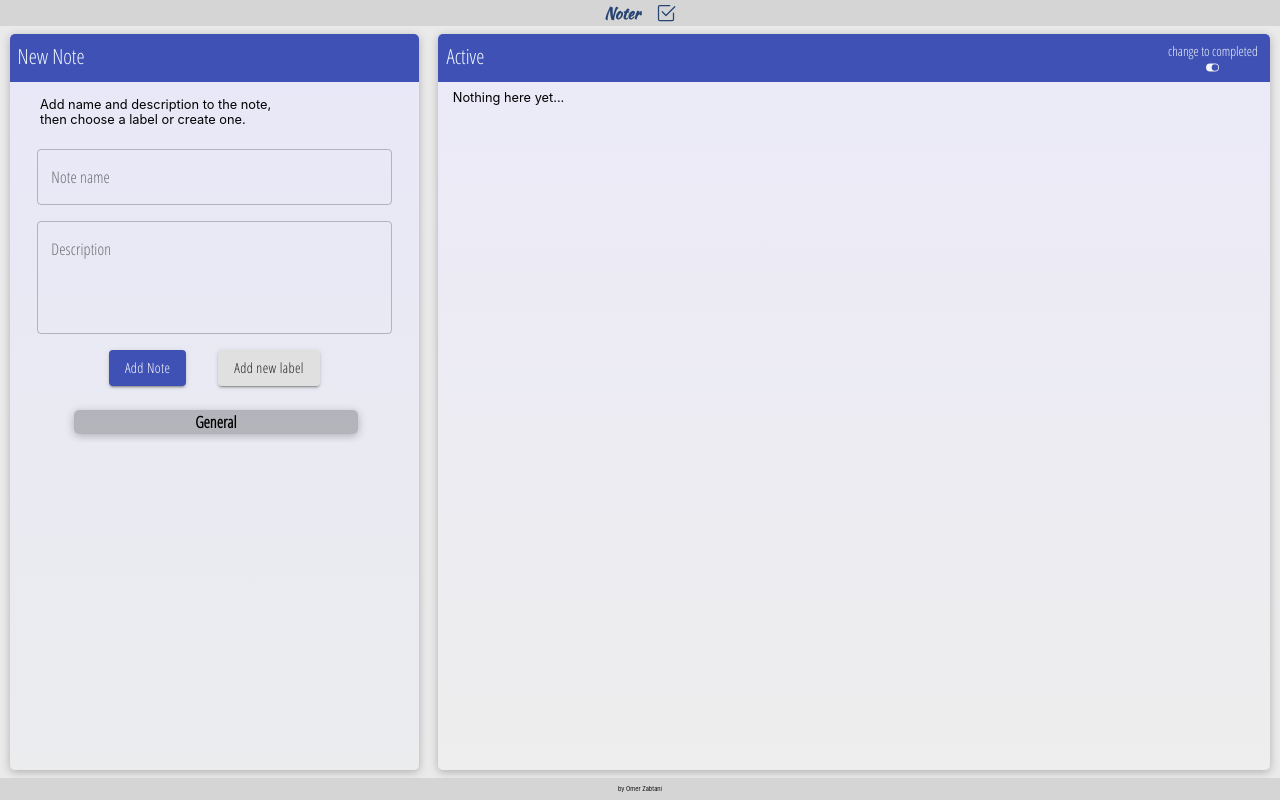
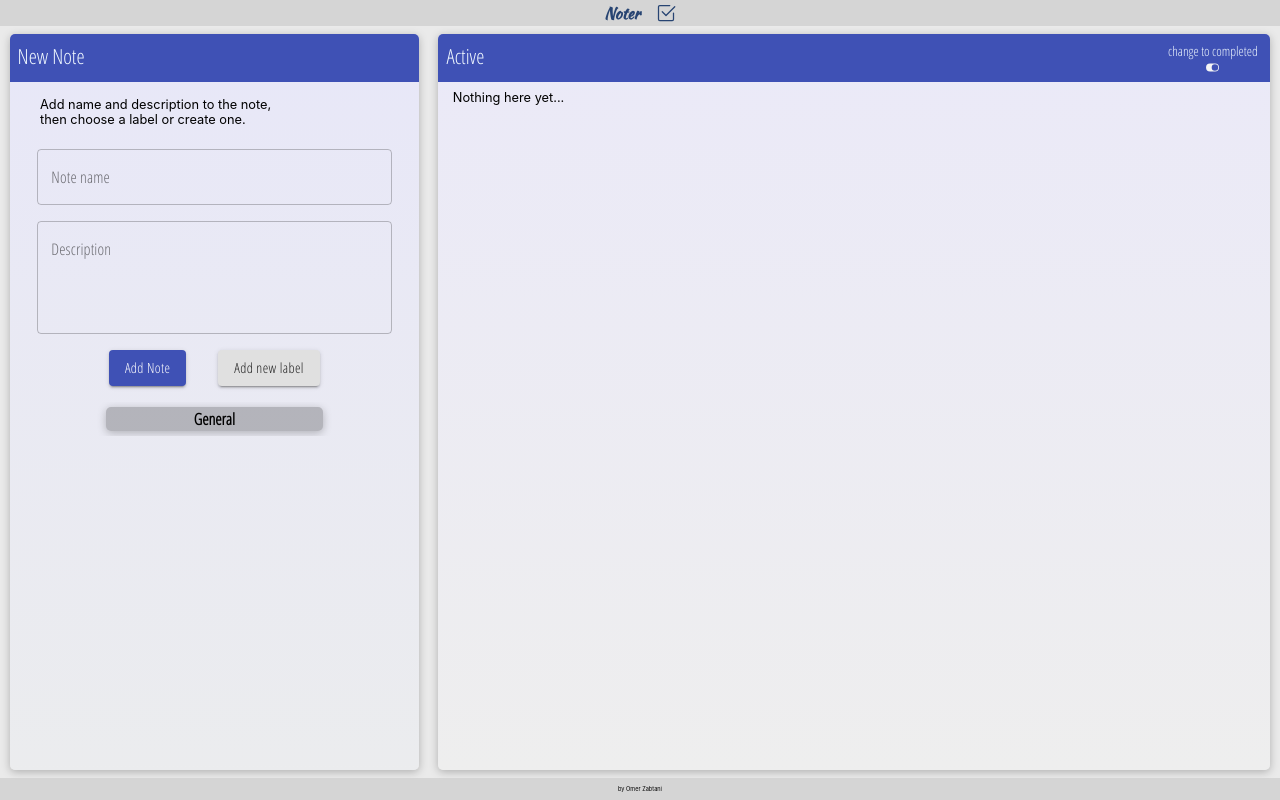
Before and after one commit to zabtani/Noter, a React (Create React App) app: page / in a window 1280 px wide. Built offline with nearby package versions, Linux system fonts and the light colour scheme.

Commit message:
update general

```diff
--- a/src/components/Lists/Task/Task.js
+++ b/src/components/Lists/Task/Task.js
@@ -41,7 +41,9 @@ const Task = (props) => {
           onClose={closeRemoveModalHandler}
           onAction={removeHandler.bind(null, props.data.id)}
         >
-          are you sure?
+          Sure you want to remove
+          <br />
+          <span className={classes.modalTaskName}>{props.data.name}</span> ?
         </Modal>
       )}
       <div className={classes.topContainer}>
--- a/src/components/Lists/Task/Task.module.css
+++ b/src/components/Lists/Task/Task.module.css
@@ -54,7 +54,10 @@
 p {
   padding: 0.4rem;
 }
-
+.modalTaskName {
+  vertical-align: baseline;
+  font-weight: bold;
+}
 .icon {
   margin-right: 0.3rem;
 }
--- a/src/components/TaskGenerator/OptionButton.js
+++ b/src/components/TaskGenerator/OptionButton.js
@@ -2,11 +2,7 @@ import classes from './TaskGenerator.module.css';
 import LabelDeleteIcon from '../UI/Icons/LabelDeleteIcon';
 const OptionButton = (props) => {
   return (
-    <li
-      className={`${classes.option} ${props.chosen && classes.chosen} ${
-        !props.deleteOption && classes.default
-      }`}
-    >
+    <li className={`${classes.option} ${props.chosen && classes.chosen}  `}>
       {props.deleteOption && props.chosen && (
         <button
           type="button"
--- a/src/components/TaskGenerator/TaskGenerator.module.css
+++ b/src/components/TaskGenerator/TaskGenerator.module.css
@@ -19,13 +19,11 @@ form p {
   align-items: center;
   list-style: none;
   padding: 0;
+  margin: 0;
+  width: 100%;
   text-align: center;
   height: fit-content;
   overflow: hidden;
-
-  padding: 0.2rem;
-  width: 100%;
-  margin: auto;
 }
 
 .option .labelButton {
@@ -38,30 +36,25 @@ form p {
   text-align: center;
 }
 .option .delButton {
-  float: left;
-  top: -0.5px;
-  margin-top: 4.5px;
   border: none;
   background-color: transparent;
   width: fit-content !important;
+}
+.option.chosen .delButton {
+  margin-left: -35px;
 }
 .option {
   transition: width 0.5s;
   width: 65%;
 }
-.option.chosen .icon {
-  margin-bottom: 13%;
-  vertical-align: middle;
-}
+
 .option.chosen {
   width: 85%;
-  display: flex;
-  margin-right: 35px;
+}
+.option.chosen .icon {
+  vertical-align: middle;
+  margin-bottom: 7.5px;
 }
 .option.chosen button {
   font-weight: bolder;
-  width: 85%;
 }
-.default.option.chosen {
-  margin-left: 8%;
-}
--- a/src/components/UI/Modal.js
+++ b/src/components/UI/Modal.js
@@ -10,6 +10,7 @@ const ModalOverlay = (props) => {
   return (
     <div className={classes.modal}>
       <p className={classes.content}>{props.children}</p>
+      <div className={classes.buttonsContainer}>
         <Button
           variant="contained"
           color="primary"
@@ -22,13 +23,14 @@ const ModalOverlay = (props) => {
         {props.onAction && (
           <Button
             variant="contained"
-          color="primary"
+            color="secondary"
             type="button"
             onClick={props.onAction}
           >
             approve
           </Button>
         )}
+      </div>
     </div>
   );
 };
--- a/src/components/UI/Modal.module.css
+++ b/src/components/UI/Modal.module.css
@@ -19,11 +19,17 @@
   box-shadow: 0 2px 8px rgba(0, 0, 0, 0.25);
   z-index: 30;
   animation: slide-down 300ms ease-out forwards;
-  background: linear-gradient(#2622fc6b, rgb(253, 253, 253));
+  background: linear-gradient(rgb(253, 253, 253), #6c6ae7);
 }
 .modal p {
+  color: black;
   text-align: center;
-  font-size: 1.5rem;
+  font-size: 1.2rem;
+}
+.buttonsContainer {
+  margin-top: 0.5rem;
+  display: flex;
+  justify-content: space-between;
 }
 @media (min-width: 768px) {
   .modal {
```
Lines whose indentation alone changed are shown as unchanged.
